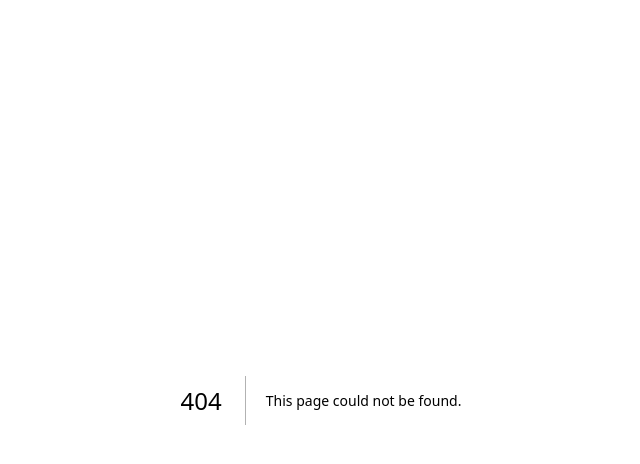
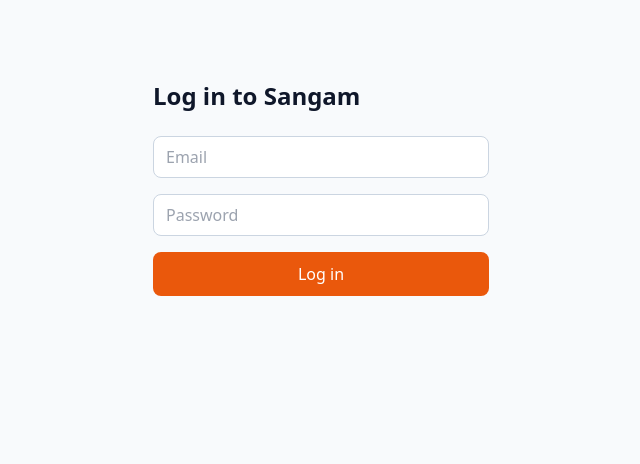
Before and after one commit to merry8989-uk/sangam, a Next.js app in the folder apps/web/: page /login in a window 1280 px wide. Before the commit this address had no page. Shown: the top 464 px of the page, without its empty margins (319-959 px from the left). Built offline with nearby package versions, Linux system fonts and the light colour scheme.

Commit message:
Initial scaffold: Sangam platform (web app + AI service + infra + docs)

```diff
--- /dev/null
+++ b/apps/web/src/app/(auth)/login/page.tsx
@@ -0,0 +1,38 @@
+"use client";
+import { signIn } from "next-auth/react";
+import { useState } from "react";
+
+export default function LoginPage() {
+  const [email, setEmail] = useState("");
+  const [password, setPassword] = useState("");
+  const [error, setError] = useState<string | null>(null);
+
+  async function onSubmit(e: React.FormEvent) {
+    e.preventDefault();
+    setError(null);
+    const res = await signIn("credentials", { email, password, redirect: true, callbackUrl: "/feed" });
+    if (res?.error) setError("Invalid email or password");
+  }
+
+  return (
+    <main className="mx-auto max-w-sm px-6 py-20">
+      <h1 className="mb-6 text-2xl font-semibold">Log in to Sangam</h1>
+      <form onSubmit={onSubmit} className="space-y-4">
+        <input
+          type="email" required placeholder="Email" value={email}
+          onChange={(e) => setEmail(e.target.value)}
+          className="w-full rounded-lg border border-slate-300 px-3 py-2"
+        />
+        <input
+          type="password" required placeholder="Password" value={password}
+          onChange={(e) => setPassword(e.target.value)}
+          className="w-full rounded-lg border border-slate-300 px-3 py-2"
+        />
+        {error && <p className="text-sm text-red-600">{error}</p>}
+        <button className="w-full rounded-lg bg-brand-600 py-2.5 font-medium text-white hover:bg-brand-700">
+          Log in
+        </button>
+      </form>
+    </main>
+  );
+}
```
